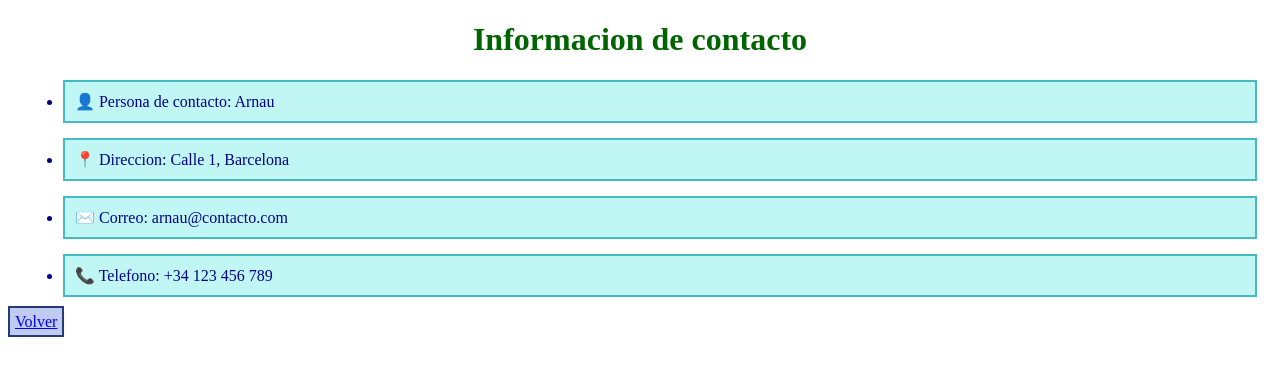
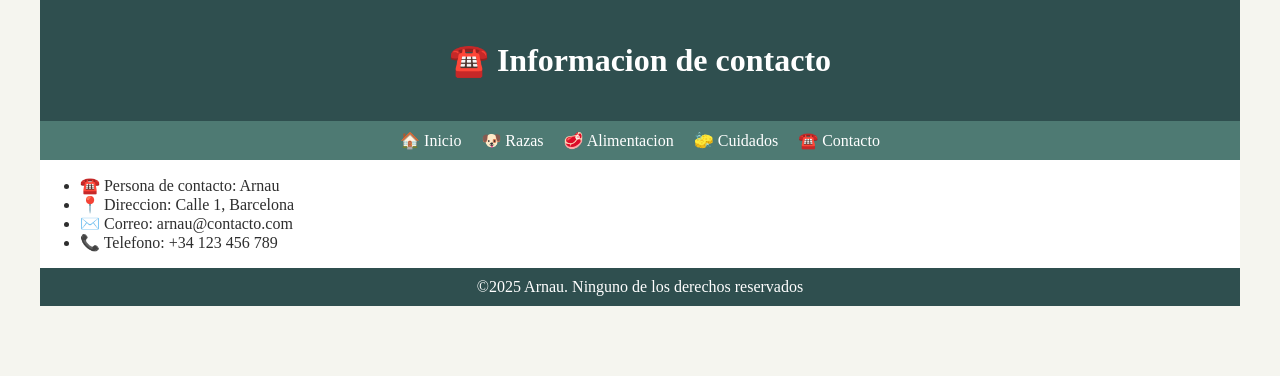
Before and after one commit to Satcar/lab-05, a plain HTML site: page contacto.html in a window 1280 px wide. Drawn offline with Linux system fonts and the light colour scheme.

Commit message:
improved style

```diff
--- a/contacto.html
+++ b/contacto.html
@@ -3,17 +3,28 @@
 <head>
     <meta charset="UTF-8">
     <meta name="viewport" content="width=device-width, initial-scale=1.0">
-    <title>👤 Contacto</title>
+    <title>☎️ Contacto</title>
     <link rel="stylesheet" href="/style/styles.css">
 </head>
 <body>
-    <header><h1>Informacion de contacto</h1></header>
-    <ul>
-        <li class="contactLi">👤 Persona de contacto: Arnau</li>
-        <li class="contactLi">📍 Direccion: Calle 1, Barcelona</li>
-        <li class="contactLi">✉️ Correo: arnau@contacto.com</li>
-        <li class="contactLi">📞 Telefono: +34 123 456 789</li>
-    </ul>
-    <a href="index.html" class="volverBtn">Volver</a>
+    <div class="container">
+        <header><h1>☎️ Informacion de contacto</h1></header>
+        <nav class="navBar">
+            <ul>
+                <li><a href="index.html">🏠 Inicio</a></li>
+                <li><a href="razas.html">🐶 Razas</a></li>
+                <li><a href="alimentacion.html">🥩 Alimentacion</a></li>
+                <li><a href="cuidados.html">🧽 Cuidados</a></li>
+                <li><a href="contacto.html">☎️ Contacto</a></li>
+            </nav>
+        </ul>
+        <ul>
+            <li class="contactLi">☎️ Persona de contacto: Arnau</li>
+            <li class="contactLi">📍 Direccion: Calle 1, Barcelona</li>
+            <li class="contactLi">✉️ Correo: arnau@contacto.com</li>
+            <li class="contactLi">📞 Telefono: +34 123 456 789</li>
+        </ul>
+        <footer>©2025 Arnau. Ninguno de los derechos reservados</footer>
+        </div>
 </body>
 </html>
--- a/style/styles.css
+++ b/style/styles.css
@@ -1,69 +1,57 @@
-ul {
-    color: darkblue;
+body {
+    margin: 0;
+    font-family: JetBrains Mono;
+    background-color: #F5F5EF;
+    color: #2E2E2E;
   }
 
-li {
-    margin: 15px;
-    padding: 10px;
-    border: 2px solid #54c145;
-    background-color: #c0f7c8;
-}
-
-.contactLi {
-    margin: 15px;
-    padding: 10px;
-    border: 2px solid #45bbc1;
-    background-color: #c0f7f5;
-}
-
-a:hover {
-    color: teal;
-    font-size: larger;
-}
-
-.volverBtn {
-    transition: all 0.3s ease;
-    padding: 5px;
-    border: 2px solid #243b75;
-    background-color: #bfcbf0;
-}
-
-.volverBtn:hover {
-    box-shadow: 0 8px 16px rgba(36, 91, 255, 0.3);
-    text-transform: uppercase;
-    border-radius: 50%;
-
+  .container {
+    max-width: 1200px;
+    margin: auto;
+    background-color: #FFFFFF;
+    display: flex;
+    flex-direction: column;
   }
 
   header {
+    background-color: #2F4F4F;
+    color: white;
+    padding: 20px;
     text-align: center;
-    border: 5px;
-    color: darkgreen;
-
   }
 
-img {
-    width: 500px;
+  nav {
+    background-color: #4e7a73;
   }
 
-#contactInfo {
-    color: tomato;
+  nav ul {
+    list-style: none;
+    margin: 0;
+    padding: 10px;
+    display: flex;
+    gap: 20px;
+    justify-content: center;
   }
 
-.tableImg {
-    width: 150px;
-    height: 150px;
+  nav a {
+    color: white;
+    text-decoration: none;
+    transition: 0.3s;
   }
 
-.bigWord {
-    font-weight: bold;
+  nav a:hover {
+    color: #89e687;
     font-size: larger;
+    transition: 0.5s;
   }
 
-.txtShadow {
-    text-shadow: 10px -5px 5px #4a75e2;
+  p {
+    padding: 2%;
   }
 
-.justified {
-    text-align: justify;
+  footer {
+    background-color: #2F4F4F;
+    color: white;
+    text-align: center;
+    padding: 10px;
   }
```
Also changed, not shown: alimentacion.html (+14 -4 lines), cuidados.html (+14 -4 lines), images.html (deleted, +0 -48 lines), index.html (+14 -21 lines), index3.html (added, +31 -0 lines), razas.html (+13 -3 lines), razas/razasgrandes.html (+11 -1 lines), razas/razaspequenas.html (+11 -1 lines). Lines whose indentation alone changed are shown as unchanged.
